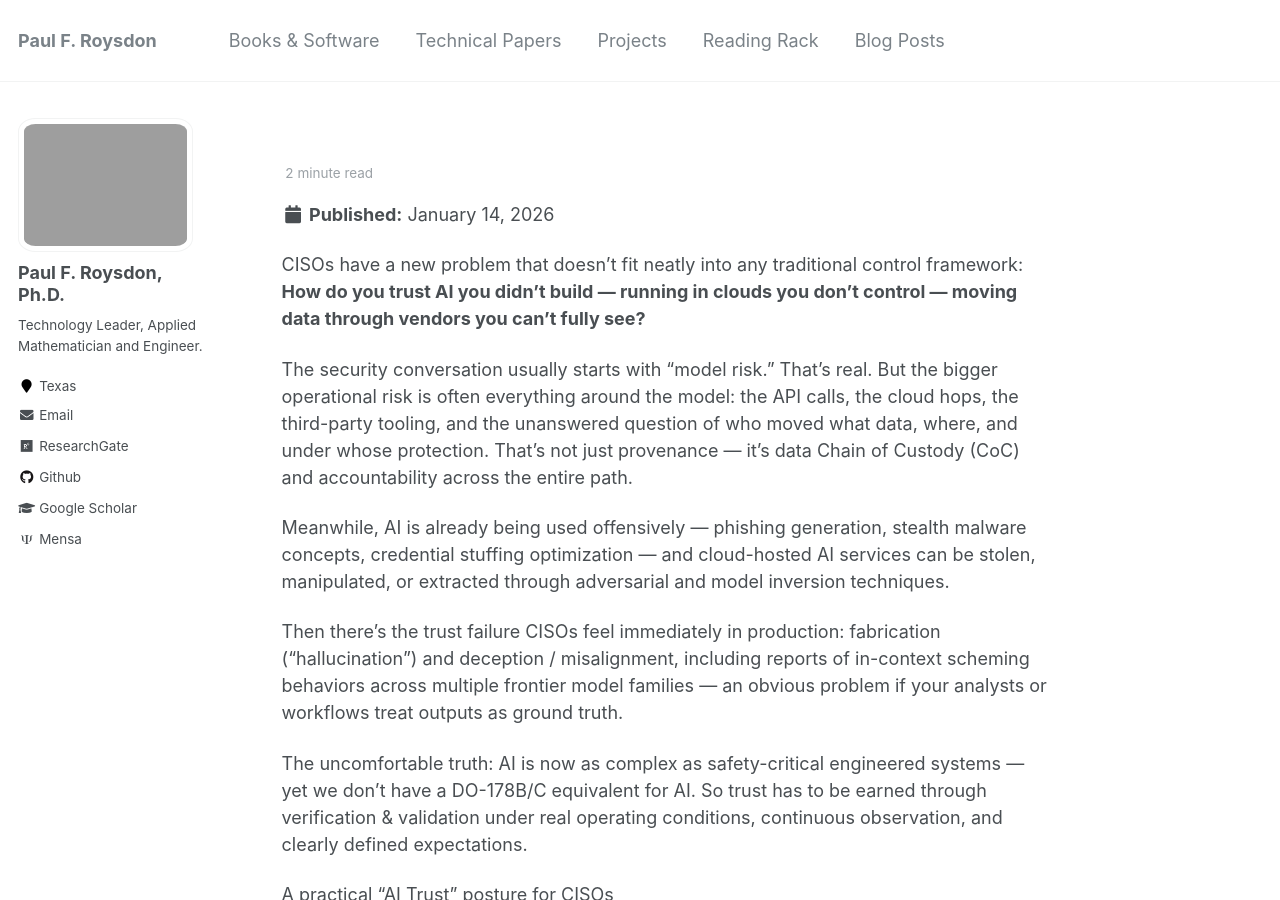
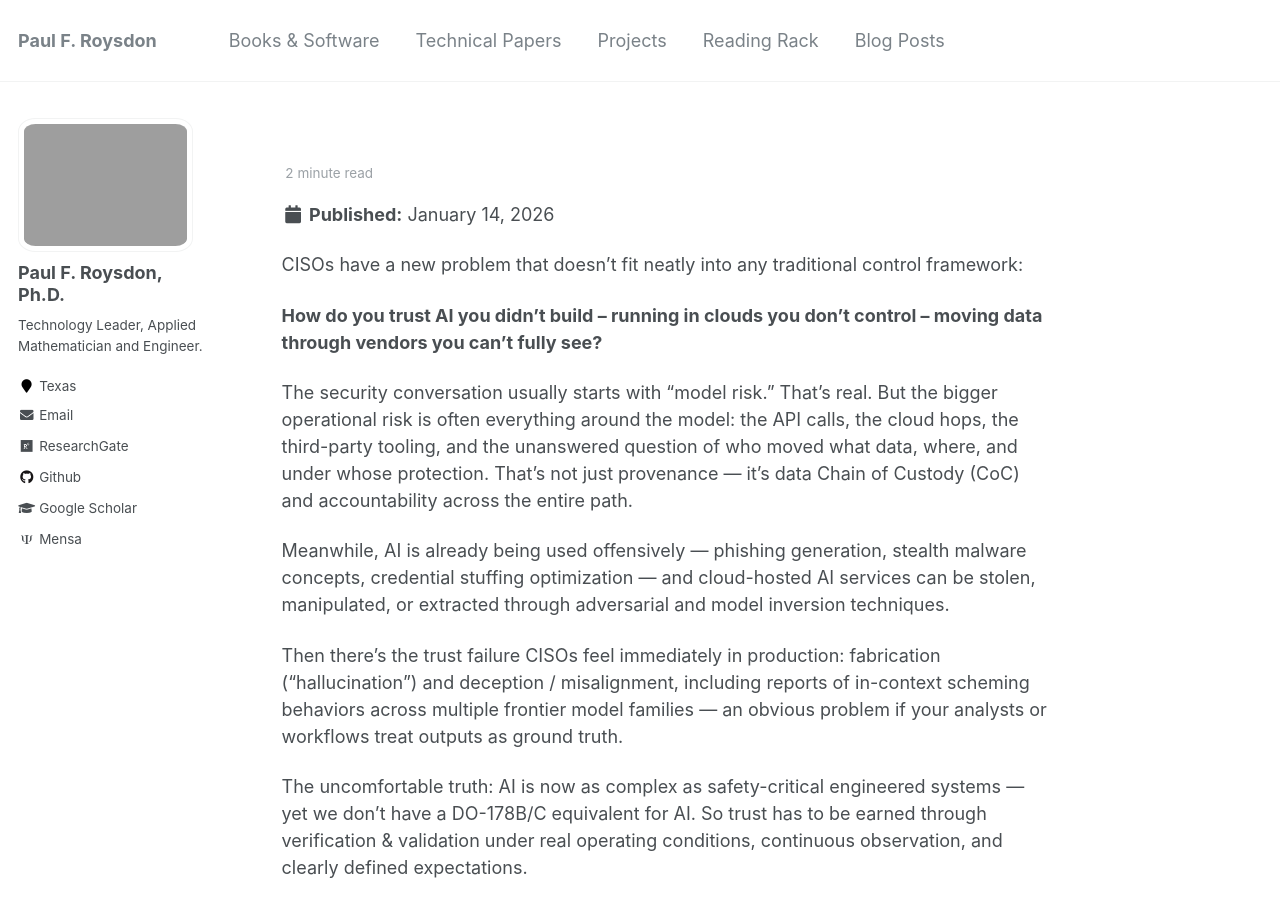
Before and after one commit to pfroysdon/pfroysdon.github.io, a Jekyll site: the page built from _posts/2025-01-15-AI_Trust_for_CISOs.md, in a window 1280 px wide and 900 px high. Built offline with Jekyll 4.4.1, drawn with Linux system fonts in a browser that asks for light colours; some web fonts are replaced.

```diff
--- a/_posts/2025-01-15-AI_Trust_for_CISOs.md
+++ b/_posts/2025-01-15-AI_Trust_for_CISOs.md
@@ -9,7 +9,9 @@ tags:
   - cyber
 ---
 
-CISOs have a new problem that doesn’t fit neatly into any traditional control framework:  **How do you trust AI you didn’t build — running in clouds you don’t control — moving data through vendors you can’t fully see?**
+CISOs have a new problem that doesn’t fit neatly into any traditional control framework:
+
+**How do you trust AI you didn’t build -- running in clouds you don’t control -- moving data through vendors you can’t fully see?**
 
 The security conversation usually starts with "model risk." That's real. But the bigger operational risk is often everything around the model: the API calls, the cloud hops, the third-party tooling, and the unanswered question of who moved what data, where, and under whose protection. That's not just provenance — it's data Chain of Custody (CoC) and accountability across the entire path.
 
```
